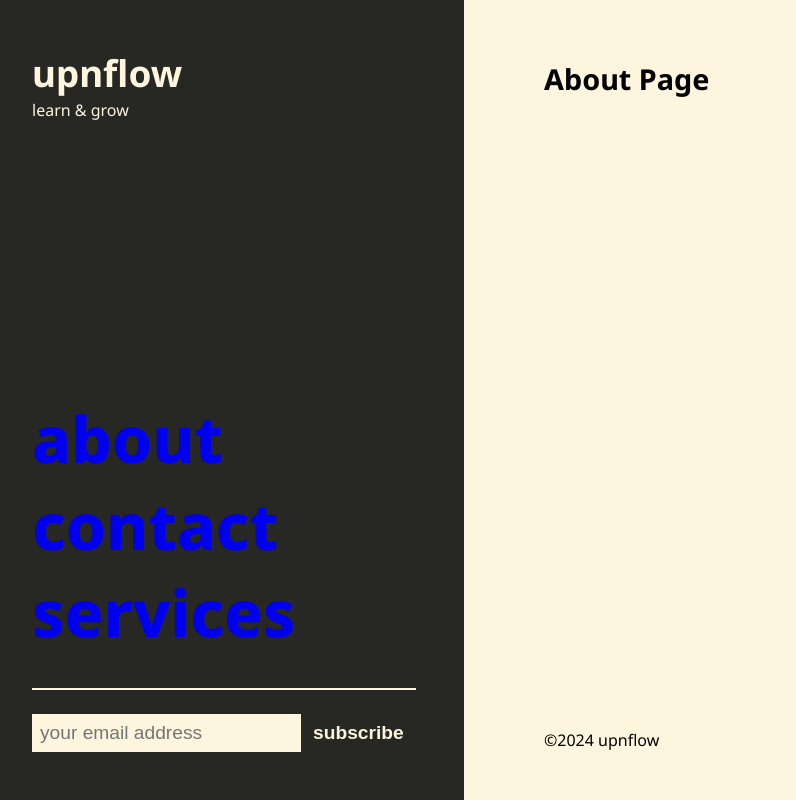
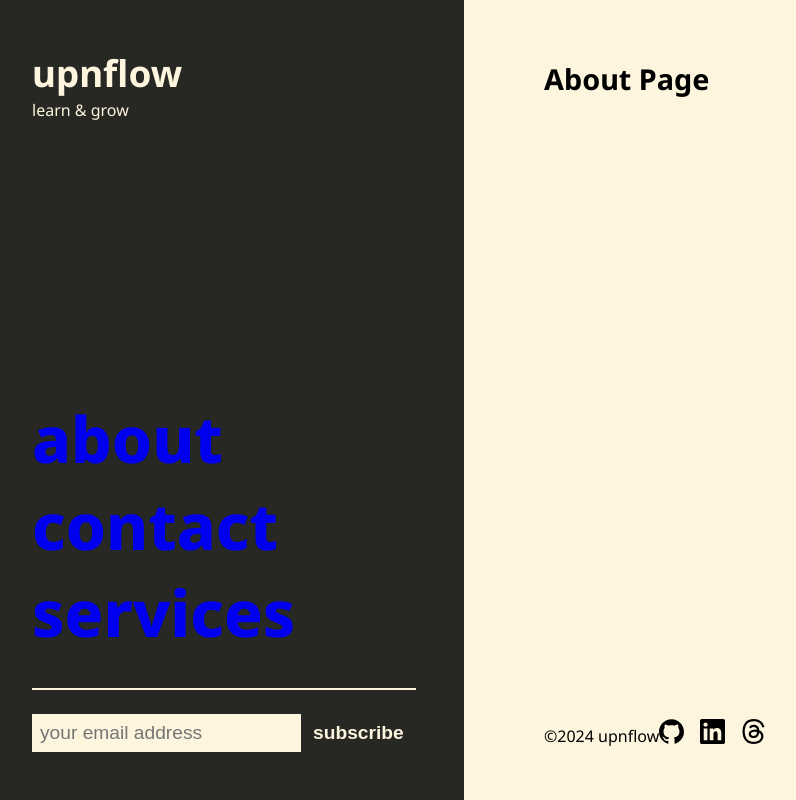
Before and after one commit to yogskr/upnflow, a Next.js app: page /about in a window 1280 px wide. Shown: the whole page, without its empty margins (16-812 px from the left). Built offline with nearby package versions, Linux system fonts and the light colour scheme.

Commit message:
Added SocialAccount component and modified footer year

```diff
--- a/app/layout.js
+++ b/app/layout.js
@@ -1,6 +1,7 @@
 import { Noto_Sans } from 'next/font/google';
 import './globals.css';
 import Navbar from '../components/navbar/Navbar';
+import SocialAccount from '../components/social/SocialAccount';
 
 const notoSans = Noto_Sans({ subsets: ['latin'] });
 
@@ -18,7 +19,8 @@ export default function RootLayout({ children }) {
 
   let footer = (
     <footer>
-      <p>©2024 upnflow</p>
+      <p>©{new Date().getFullYear()} upnflow</p>
+      <SocialAccount />
     </footer>
   );
 
```
